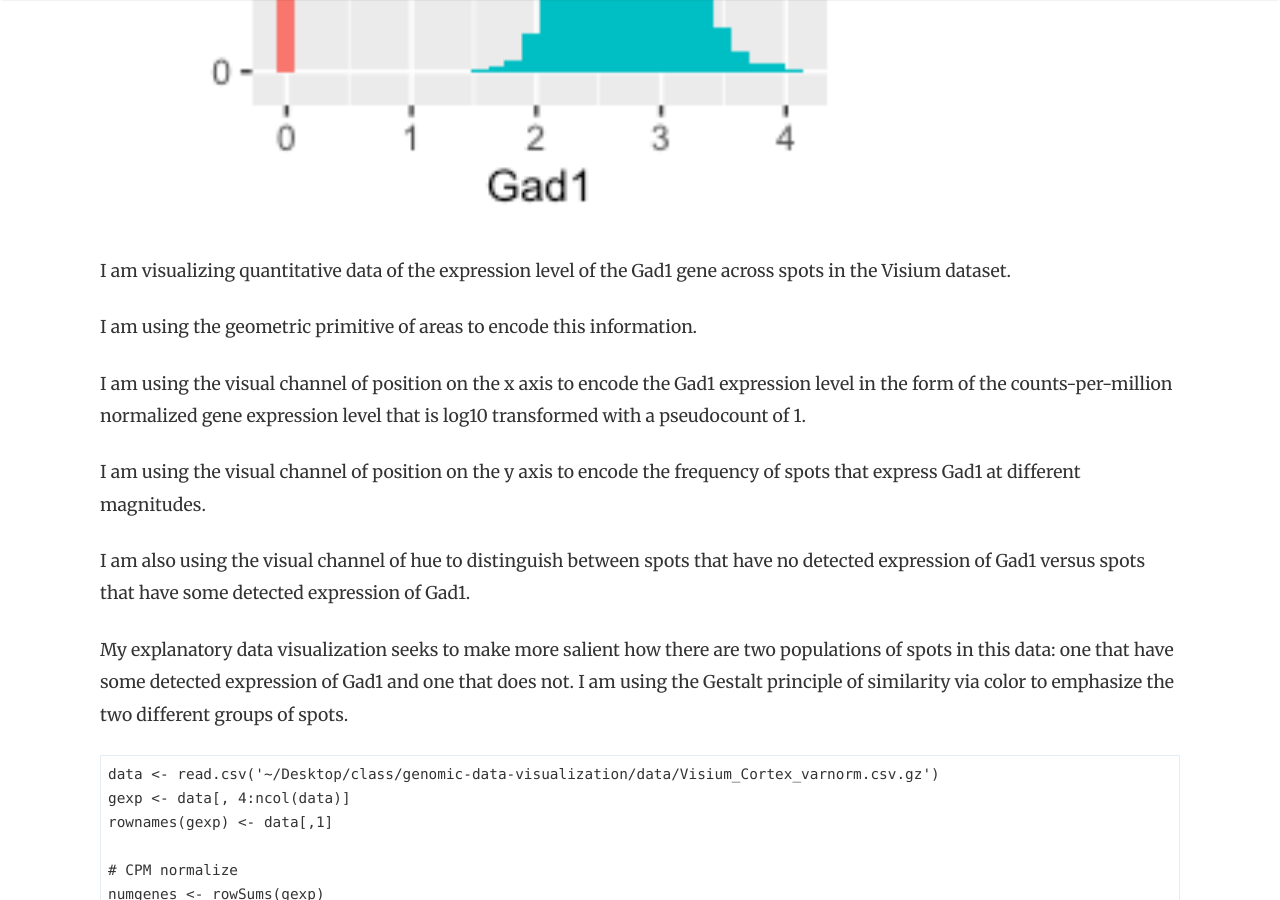
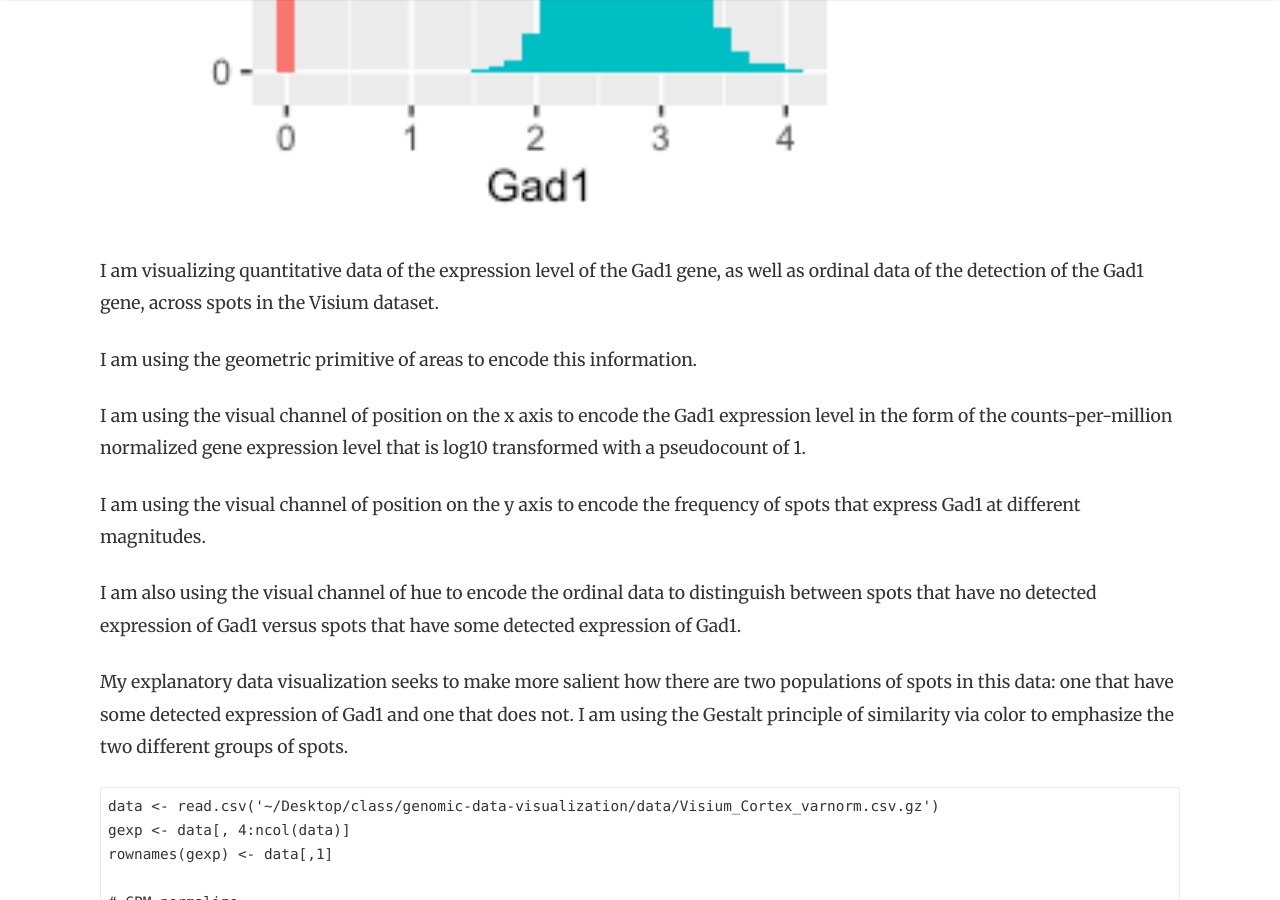
Before and after one commit to JEFworks-Lab/genomic-data-visualization-2022, a Jekyll site: the page built from _posts/2022-01-31-jfan9.md, in a window 1280 px wide and 900 px high, scrolled down 982 px. Built offline with Jekyll 4.4.1, drawn with Linux system fonts in a browser that asks for light colours; nearby versions of some CDN libraries; comment, search, counter and statistics services are not loaded.

Commit message:
add ordinal description to hw

```diff
--- a/_posts/2022-01-31-jfan9.md
+++ b/_posts/2022-01-31-jfan9.md
@@ -8,7 +8,7 @@ image: homework/hw1/jeanfan_hw1.png
 featured: false
 ---
 
-I am visualizing quantitative data of the expression level of the Gad1 gene across spots in the Visium dataset.
+I am visualizing quantitative data of the expression level of the Gad1 gene, as well as ordinal data of the detection of the Gad1 gene, across spots in the Visium dataset.
 
 I am using the geometric primitive of areas to encode this information.
 
@@ -16,7 +16,7 @@ I am using the visual channel of position on the x axis to encode the Gad1 expre
 
 I am using the visual channel of position on the y axis to encode the frequency of spots that express Gad1 at different magnitudes.
 
-I am also using the visual channel of hue to distinguish between spots that have no detected expression of Gad1 versus spots that have some detected expression of Gad1.
+I am also using the visual channel of hue to encode the ordinal data to distinguish between spots that have no detected expression of Gad1 versus spots that have some detected expression of Gad1.
 
 My explanatory data visualization seeks to make more salient how there are two populations of spots in this data: one that have some detected expression of Gad1 and one that does not. I am using the Gestalt principle of similarity via color to emphasize the two different groups of spots.
 
```
